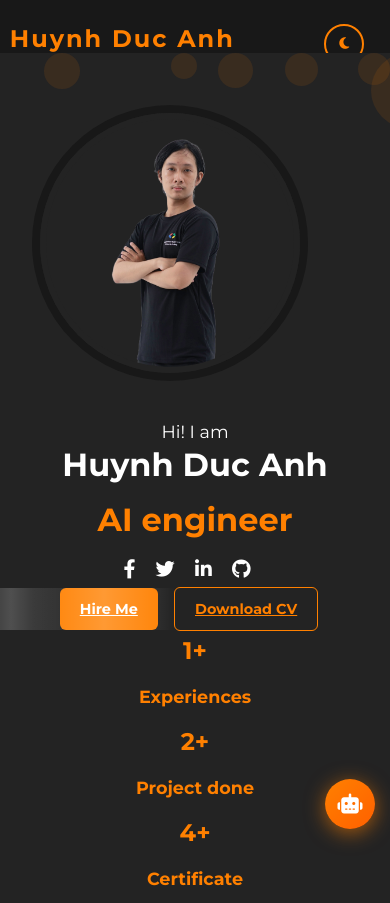
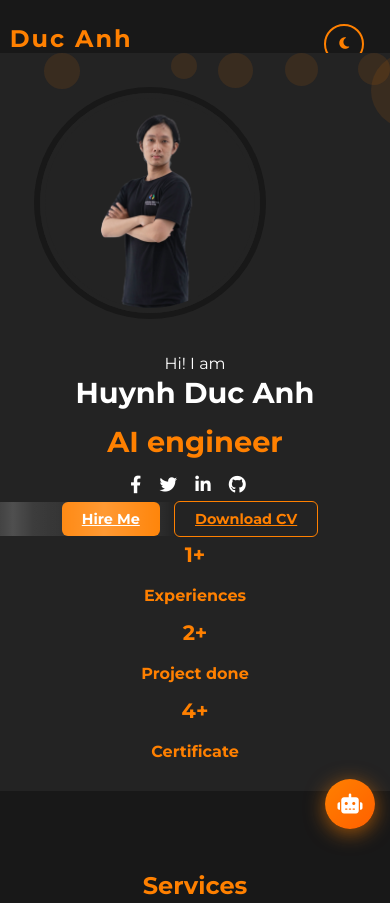
Before and after one commit to SENULT/Portfolio, a plain HTML site: page index.html in a window 390 px wide. Shown: the top 903 px of the page. Drawn offline with nearby package versions, Linux system fonts and the light colour scheme; no server answers.

Commit message:
feat[DucAnh]:fix file index.html

```diff
--- a/index.html
+++ b/index.html
@@ -27,7 +27,7 @@
 
     <header>
         <div class="container nav-container">
-            <div class="logo">Huynh Duc Anh</div>
+            <div class="logo">Duc Anh</div>
             <nav id="mobileNav">
                 <a href="#">Home</a>
                 <a href="#services">Services</a>
--- a/style.css
+++ b/style.css
@@ -118,7 +118,7 @@ nav a.active-nav::after {
 
 .hero {
     background: #232323;
-    padding: 60px 0 40px 0;
+    padding: 40px 0 30px 0;
 }
 .hero-content {
     display: flex;
@@ -127,69 +127,71 @@ nav a.active-nav::after {
     justify-content: space-between;
 }
 .hero-text {
-    flex: 1 1 350px;
-    min-width: 300px;
+    flex: 1 1 300px;
+    min-width: 250px;
 }
 .hero-img {
-    flex: 0 0 320px;
+    flex: 0 0 280px;
     display: flex;
     align-items: center;
     justify-content: center;
 }
 .hero-img img {
-    width: 260px;
-    height: 260px;
+    width: 220px;
+    height: 220px;
     object-fit: cover;
     border-radius: 50%;
-    border: 6px solid #232323;
-    box-shadow: 0 0 0 8px #181818;
+    border: 5px solid #232323;
+    box-shadow: 0 0 0 6px #181818;
 }
 .greeting {
     color: #fff;
-    font-size: 1.1rem;
-    margin-bottom: 0.2em;
+    font-size: 1rem;
+    margin-bottom: 0.1em;
 }
 .name {
-    font-size: 2.5rem;
+    font-size: 2.2rem;
     font-weight: 700;
-    margin: 0.2em 0 0.1em 0;
+    margin: 0.1em 0 0.1em 0;
 }
 .title span {
     color: #ff8000;
-    font-size: 2rem;
+    font-size: 1.8rem;
     font-weight: 700;
 }
 .social-links {
-    margin: 18px 0 12px 0;
+    margin: 14px 0 10px 0;
 }
 .social-links a {
     color: #fff;
-    margin-right: 16px;
-    font-size: 1.2rem;
+    margin-right: 14px;
+    font-size: 1.1rem;
     transition: color 0.2s;
 }
 .social-links a:hover {
     color: #ff8000;
 }
 .hero-actions {
-    margin: 18px 0 18px 0;
+    margin: 14px 0 14px 0;
 }
 .hero-actions .btn {
-    margin-right: 12px;
+    margin-right: 10px;
+    padding: 8px 20px;
+    font-size: 0.9rem;
 }
 .hero-stats {
     display: flex;
-    gap: 32px;
-    margin-top: 18px;
+    gap: 24px;
+    margin-top: 14px;
 }
 .hero-stats div {
     text-align: center;
     color: #ff8000;
     font-weight: 700;
-    font-size: 1.1rem;
+    font-size: 1rem;
 }
 .hero-stats span {
-    font-size: 1.5rem;
+    font-size: 1.3rem;
     display: block;
 }
 
@@ -431,7 +433,7 @@ nav a.active-nav::after {
 
 footer {
     background: #181818;
-    padding: 32px 0 16px 0;
+    padding: 24px 0 12px 0;
     color: #fff;
     border-top: 1px solid #232323;
 }
@@ -439,32 +441,34 @@ footer {
     display: flex;
     flex-wrap: wrap;
     align-items: flex-start;
-    justify-content: space-between;
-    gap: 24px;
+    justify-content: flex-start;
+    gap: 20px;
+    text-align: left;
 }
 .footer-logo {
     color: #ff8000;
-    font-size: 1.3rem;
+    font-size: 1.1rem;
     font-weight: bold;
+    margin-right: 24px;
 }
 .footer-social a {
     color: #fff;
-    margin-right: 12px;
-    font-size: 1.2rem;
+    margin-right: 10px;
+    font-size: 1rem;
     transition: color 0.2s;
 }
 .footer-social a:hover {
     color: #ff8000;
 }
 .footer-contact p {
-    margin: 0 0 4px 0;
+    margin: 0 0 3px 0;
     color: #ccc;
-    font-size: 0.95rem;
+    font-size: 0.85rem;
 }
 .footer-credit {
     color: #888;
-    font-size: 0.9rem;
-    margin-top: 12px;
+    font-size: 0.8rem;
+    margin-top: 8px;
 }
 
 /* ===== IMPROVED RESPONSIVE DESIGN ===== */
@@ -497,7 +501,7 @@ footer {
     .hero-content {
         grid-template-columns: 1fr;
         text-align: center;
-        gap: 30px;
+        gap: 25px;
     }
 
     .hero-img {
@@ -506,6 +510,7 @@ footer {
 
     .hero-stats {
         justify-content: center;
+        gap: 20px;
     }
 
     .about-container {
@@ -545,9 +550,9 @@ footer {
     }
 
     .footer-container {
-        grid-template-columns: 1fr;
-        text-align: center;
-        gap: 30px;
+        flex-direction: column;
+        text-align: left;
+        gap: 20px;
     }
 }
 
@@ -557,16 +562,16 @@ footer {
     }
 
     .hero h1 {
-        font-size: 2rem;
+        font-size: 1.8rem;
     }
 
     .hero h2 {
-        font-size: 1.2rem;
+        font-size: 1.1rem;
     }
 
     .btn {
-        padding: 12px 20px;
-        font-size: 0.9rem;
+        padding: 10px 18px;
+        font-size: 0.85rem;
     }
 
     .skills {
@@ -575,7 +580,7 @@ footer {
 
     .hero-stats {
         flex-direction: column;
-        gap: 20px;
+        gap: 15px;
     }
 
     .testimonials h2 {
```
